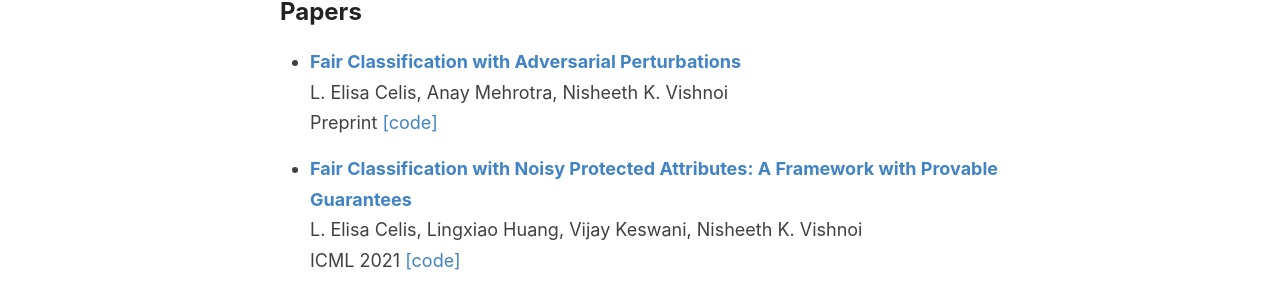
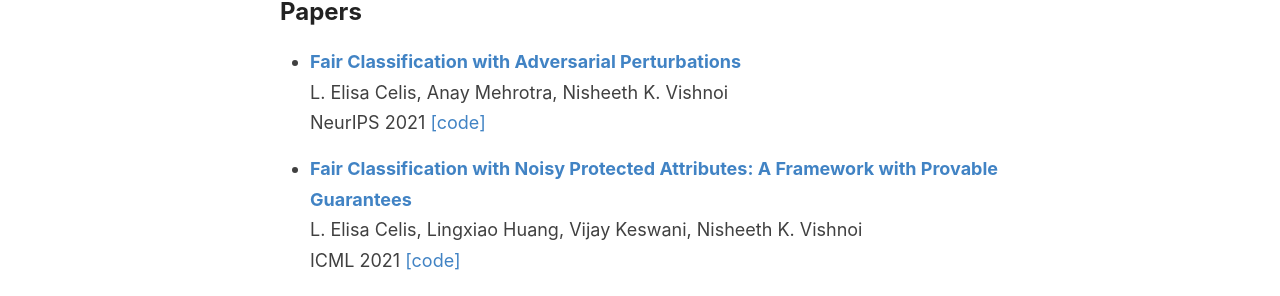
Before and after one commit to controlling-bias/controlling-bias.github.io, a Jekyll site: the page built from _posts/2020-07-23-papers.md, in a window 1280 px wide and 900 px high, scrolled down 1364 px. Shown: the part 148-444 px from the top of the window. Built offline with Jekyll 4.4.1, drawn with Linux system fonts in a browser that asks for light colours.

Commit message:
Update 2020-07-23-papers.md

```diff
--- a/_posts/2020-07-23-papers.md
+++ b/_posts/2020-07-23-papers.md
@@ -4,7 +4,7 @@
 
 *	[<b>Fair Classification with Adversarial Perturbations</b>](https://arxiv.org/abs/2106.05964)\\
 	L. Elisa Celis, Anay Mehrotra, Nisheeth K. Vishnoi\\
-	Preprint [[code]](https://github.com/AnayMehrotra/Fair-classification-with-adversarial-perturbations)
+	NeurIPS 2021 [[code]](https://github.com/AnayMehrotra/Fair-classification-with-adversarial-perturbations)
 
 *	[<b>Fair Classification with Noisy Protected Attributes: A Framework with Provable Guarantees</b>](https://arxiv.org/abs/2006.04778)\\
 	L. Elisa Celis, Lingxiao Huang, Vijay Keswani, Nisheeth K. Vishnoi\\
```
